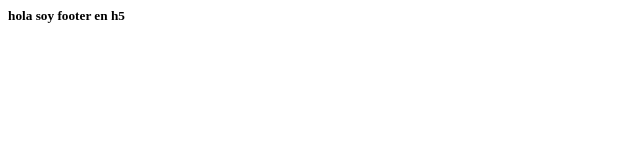
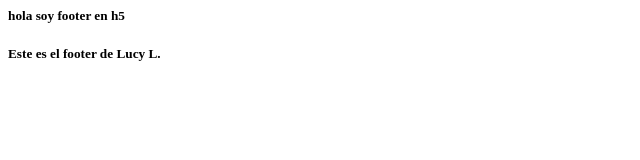
Before and after one commit to Gapcroz/CursoGitChangeAndCode, a plain HTML site: page html/index.html in a window 1280 px wide. Shown: the whole page, without its empty margins (0-640 px from the left). Drawn offline with Linux system fonts and the light colour scheme.

Commit message:
agregar parrafo de footer

```diff
--- a/html/index.html
+++ b/html/index.html
@@ -1,3 +1,4 @@
 <footer>
   <h5> hola soy footer en h5</h5>
+  <h5> Este es el footer de Lucy L.</h5>
 </footer>
```
